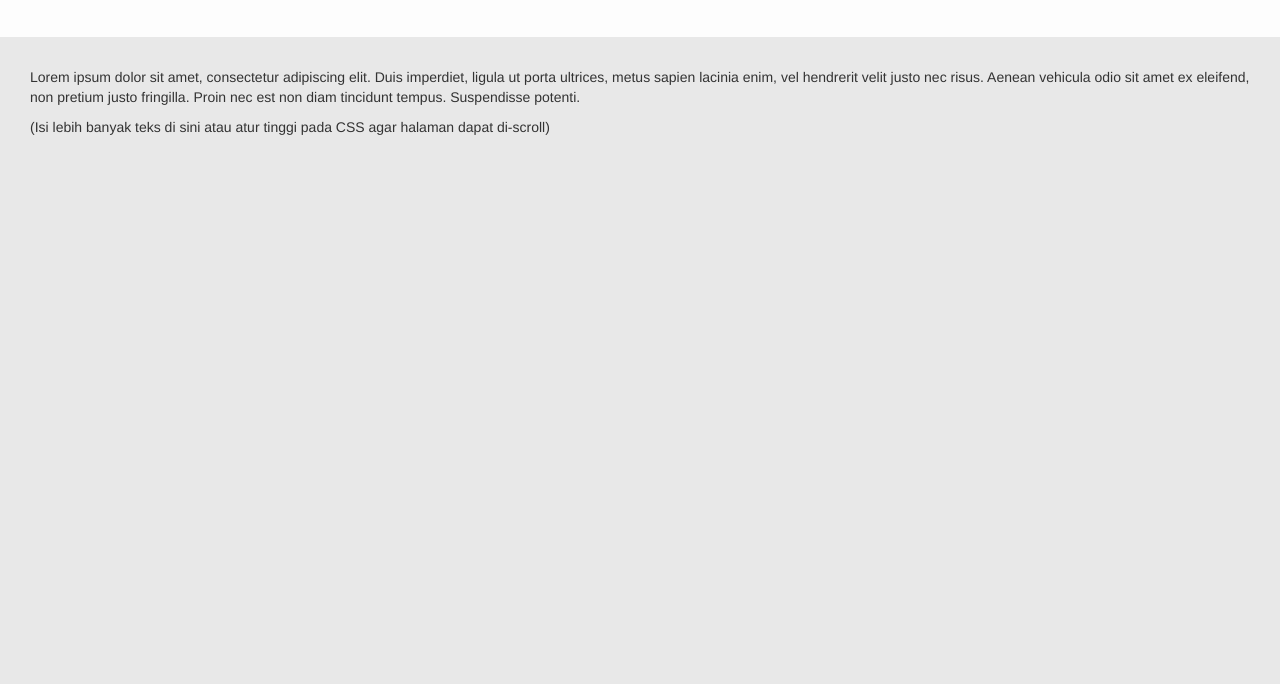
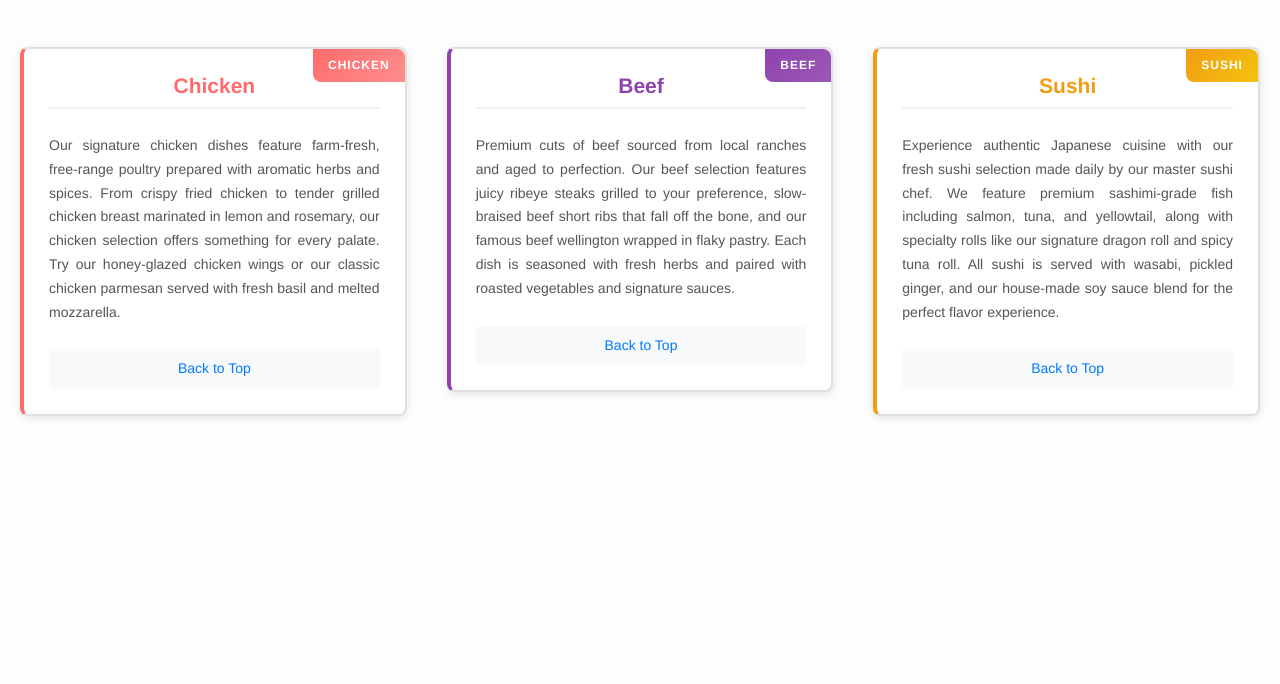
Before and after one commit to Naufal-sys/Module-3-Coding-Assignment, a plain HTML site: page index.html in a window 1280 px wide. Shown: the part 116-800 px from the top of the page. Drawn offline with nearby package versions, Linux system fonts and the light colour scheme; files that its build step writes are made by us from their sources.

Commit message:
Update index.html

```diff
--- a/index.html
+++ b/index.html
@@ -11,14 +11,15 @@
   <!-- Custom CSS -->
   <link rel="stylesheet" href="css/style.css">
 </head>
-<body>
+<body id="top">
 
   <!-- Navbar -->
   <nav class="navbar navbar-default">
     <div class="container-fluid">
       <!-- Brand and toggle get grouped for better mobile display -->
       <div class="navbar-header">
-        <button type="button" class="navbar-toggle collapsed visible-xs" data-toggle="collapse" data-target="#mobile-menu">
+        <button type="button" class="navbar-toggle collapsed visible-xs" data-toggle="collapse" data-target="#mobile-menu" aria-expanded="false">
+          <span class="sr-only">Toggle navigation</span>
           <span class="icon-bar"></span>
           <span class="icon-bar"></span>
           <span class="icon-bar"></span>
@@ -28,7 +29,7 @@
 
       <!-- Mobile Menu -->
       <div class="collapse navbar-collapse" id="mobile-menu">
-        <ul class="nav navbar-nav visible-xs text-center">
+        <ul class="nav navbar-nav visible-xs">
           <li><a href="#chicken">Chicken</a></li>
           <li><a href="#beef">Beef</a></li>
           <li><a href="#sushi">Sushi</a></li>
@@ -42,45 +43,69 @@
     <h2 class="text-center">Our Menu</h2>
   </div>
 
-  <!-- Main Section -->
+
+  <!-- Optional Sections -->
   <div class="container-fluid">
     <div class="row">
-      <div class="col-xs-12 main-section">
-        <p>
-          Lorem ipsum dolor sit amet, consectetur adipiscing elit.
-          Duis imperdiet, ligula ut porta ultrices, metus sapien lacinia enim,
-          vel hendrerit velit justo nec risus. Aenean vehicula odio sit amet
-          ex eleifend, non pretium justo fringilla. Proin nec est non diam
-          tincidunt tempus. Suspendisse potenti.
-        </p>
-        <p>
-          (Isi lebih banyak teks di sini atau atur tinggi pada CSS agar halaman dapat di-scroll)
-        </p>
+      <!-- Chicken Section -->
+      <div class="col-xs-12 col-sm-6 col-md-4">
+        <div class="menu-section" id="chicken">
+          <div class="card-label chicken-label">CHICKEN</div>
+          <h3 class="text-center">Chicken</h3>
+          <div class="content">
+          <p>
+            Our signature chicken dishes feature farm-fresh, free-range poultry prepared with aromatic herbs and spices.
+            From crispy fried chicken to tender grilled chicken breast marinated in lemon and rosemary, our chicken
+            selection offers something for every palate. Try our honey-glazed chicken wings or our classic chicken
+            parmesan served with fresh basil and melted mozzarella.
+          </p>
+          </div>
+          <p class="text-center">
+            <a href="#top">Back to Top</a>
+          </p>
+        </div>
+      </div>
+
+      <!-- Beef Section -->
+      <div class="col-xs-12 col-sm-6 col-md-4">
+        <div class="menu-section" id="beef">
+          <div class="card-label beef-label">BEEF</div>
+          <h3 class="text-center">Beef</h3>
+          <div class="content">
+          <p>
+            Premium cuts of beef sourced from local ranches and aged to perfection. Our beef selection features
+            juicy ribeye steaks grilled to your preference, slow-braised beef short ribs that fall off the bone,
+            and our famous beef wellington wrapped in flaky pastry. Each dish is seasoned with fresh herbs and
+            paired with roasted vegetables and signature sauces.
+          </p>
+          </div>
+          <p class="text-center">
+            <a href="#top">Back to Top</a>
+          </p>
+        </div>
+      </div>
+
+      <!-- Sushi Section -->
+      <div class="col-xs-12 col-sm-12 col-md-4">
+        <div class="menu-section" id="sushi">
+          <div class="card-label sushi-label">SUSHI</div>
+          <h3 class="text-center">Sushi</h3>
+          <div class="content">
+          <p>
+            Experience authentic Japanese cuisine with our fresh sushi selection made daily by our master sushi chef.
+            We feature premium sashimi-grade fish including salmon, tuna, and yellowtail, along with specialty rolls
+            like our signature dragon roll and spicy tuna roll. All sushi is served with wasabi, pickled ginger,
+            and our house-made soy sauce blend for the perfect flavor experience.
+          </p>
+          </div>
+          <p class="text-center">
+            <a href="#top">Back to Top</a>
+          </p>
+        </div>
       </div>
     </div>
   </div>
 
-
-  <div class="container" id="chicken">
-    <h3 class="text-center">Chicken</h3>
-    <p>Konten Chicken di sini...</p>
-    <a href="#top" class="text-center">Back to Top</a>
-  </div>
-
-  <div class="container" id="beef">
-    <h3 class="text-center">Beef</h3>
-    <p>Konten Beef di sini...</p>
-    <a href="#top" class="text-center">Back to Top</a>
-  </div>
-
-  <div class="container" id="sushi">
-    <h3 class="text-center">Sushi</h3>
-    <p>Konten Sushi di sini...</p>
-    <a href="#top" class="text-center">Back to Top</a>
-  </div>
-
-
-  <!-- Bootstrap JS (Jangan lupa jQuery terlebih dahulu) -->
   <script src="https://ajax.googleapis.com/ajax/libs/jquery/1.12.4/jquery.min.js"></script>
   <script src="https://maxcdn.bootstrapcdn.com/bootstrap/3.3.7/js/bootstrap.min.js"></script>
 
```
